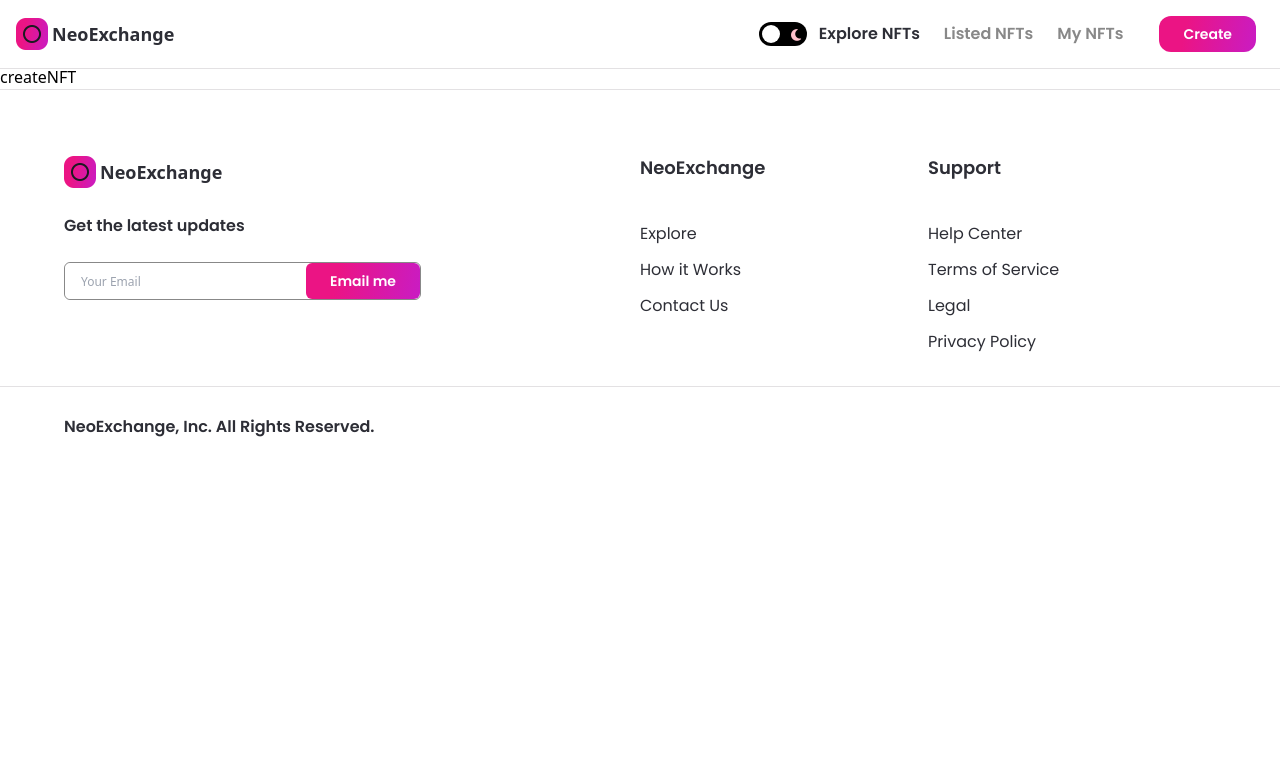
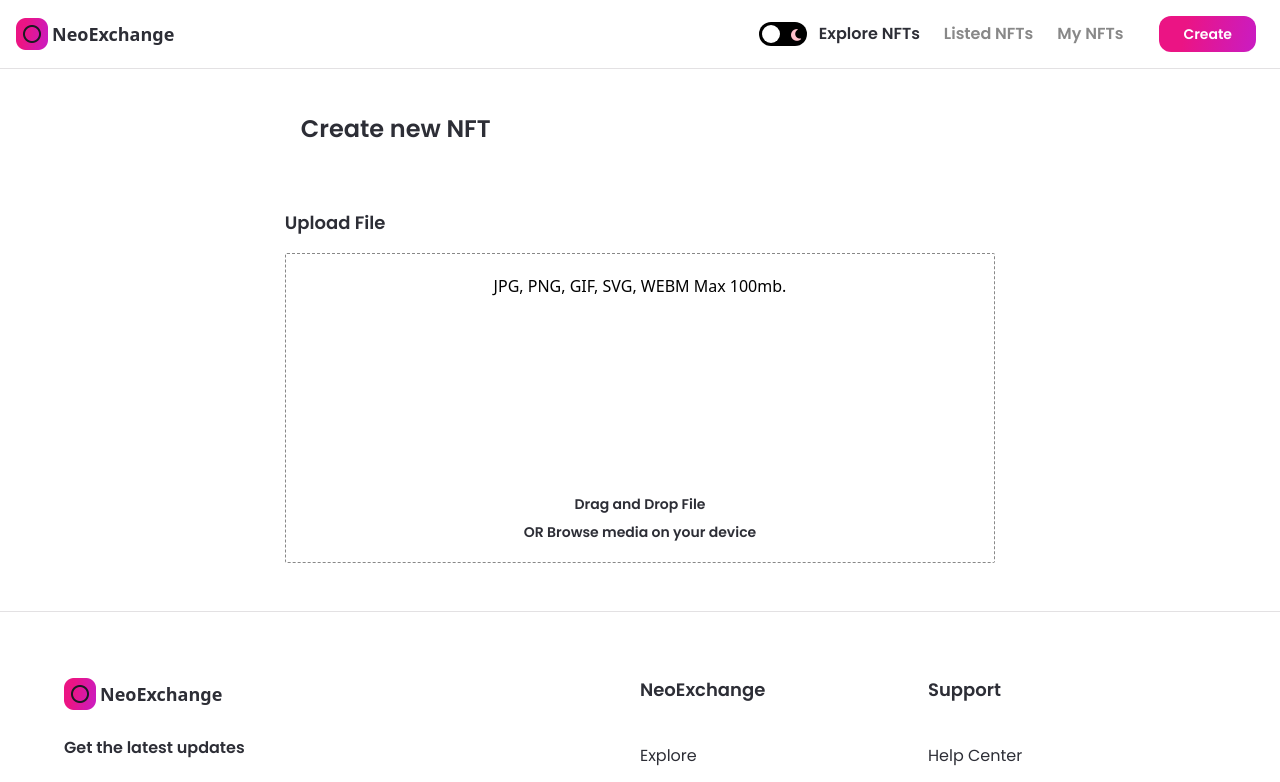
Before and after one commit to snare0625/nft_marketplace, a Next.js app: page /create-nft in a window 1280 px wide. Shown: the top 782 px of the page. Built offline with nearby package versions, Linux system fonts and the light colour scheme.

Commit message:
Added NFT Page

```diff
--- a/pages/create-nft.js
+++ b/pages/create-nft.js
@@ -1,7 +1,79 @@
-import React from 'react';
+import { useState, useMemo, useCallback, useContext } from 'react';
+import { useRouter } from 'next/router';
+import { useDropzone } from 'react-dropzone';
+import Image from 'next/image';
+import { useTheme } from 'next-themes';
 
-const createNFT = () => (
-  <div>createNFT</div>
-);
+import { Button } from '../components';
+import images from '../assets';
+
+const createNFT = () => {
+  const [fileUrl, setFileUrl] = useState(null);
+  const { theme } = useTheme();
+
+  const onDrop = useCallback(() => {
+    // upload image to the ipfs
+  }, []);
+
+  const { getRootProps, getInputProps, isDragActive, isDragAccept, isDragReject } = useDropzone({
+    onDrop,
+    accept: 'image/*',
+    maxSize: 5000000,
+  });
+
+  // when one of 'isDragActive', 'isDragAccept', 'isDragReject' changes, it is recomputed
+  const fileStyle = useMemo(() => (
+    `dark:bg-nft-black-1 bg-white border dark:border-white border-nft-gray-2 flex flex-col items-center p-5 rounded-sm border-dashed
+    ${isDragActive && ' border-file-active '}
+    ${isDragAccept && ' border-file-accept '}
+    ${isDragReject && ' border-file-reject '}
+    `
+  ), [isDragActive, isDragAccept, isDragReject]);
+
+  return (
+    <div className="flex justify-center sm:px-4 p-12">
+      <div className="w-3/5 md:w-full">
+        <h1 className="font-poppins dark:text-white text-nft-black-1 text-2xl minlg:text-4xl font-semibold ml-4 xs:ml-0">
+          Create new NFT
+        </h1>
+        <div className="mt-16">
+          <p className="font-poppins dark:text-white text-nft-black-1 font-semibold text-lg">
+            Upload File
+          </p>
+          <div className="mt-4">
+            <div {...getRootProps()} className={fileStyle}>
+              <input {...getInputProps()} />
+              <div className="flexBetween flex-col text-center">
+                <p>
+                  JPG, PNG, GIF, SVG, WEBM Max 100mb.
+                </p>
+                <div className="my-12 w-full flex justify-center">
+                  <Image
+                    src={images.upload}
+                    width={100}
+                    height={100}
+                    objectFit="contain"
+                    alt="file upload"
+                    className={theme === 'light' && 'filter invert'}
+                  />
+                </div>
+
+                <p className="font-poppins dark:text-white text-nft-black-1 font-semibold text-sm">Drag and Drop File</p>
+                <p className="font-poppins dark:text-white text-nft-black-1 font-semibold text-sm mt-2">OR Browse media on your device</p>
+              </div>
+            </div>
+          </div>
+          {fileUrl && (
+            <aside>
+              <div>
+                <img src={fileUrl} alt="asset_file" />
+              </div>
+            </aside>
+          )}
+        </div>
+      </div>
+    </div>
+  );
+};
 
 export default createNFT;
```
